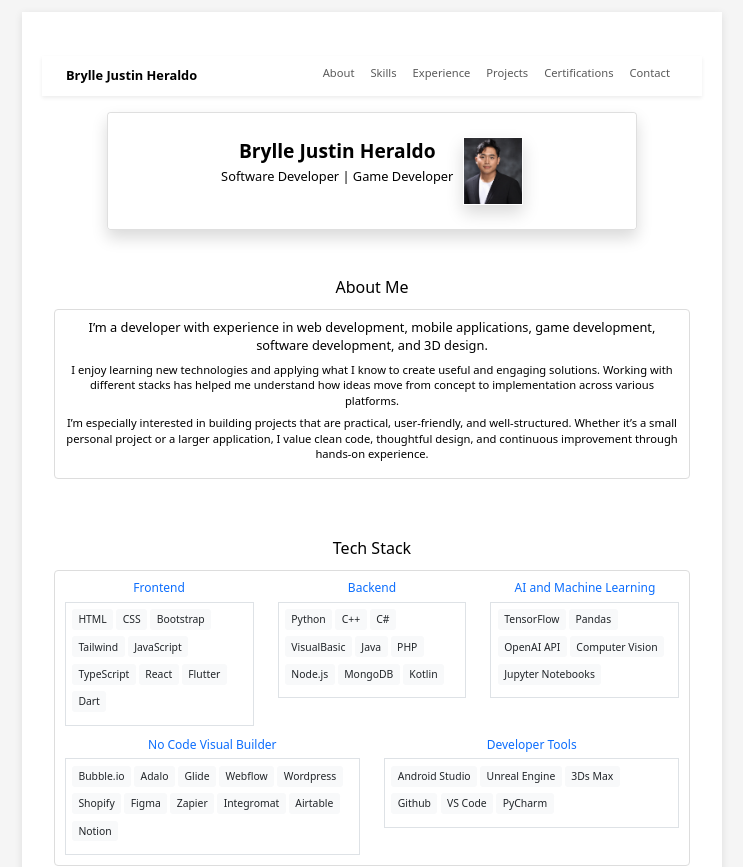
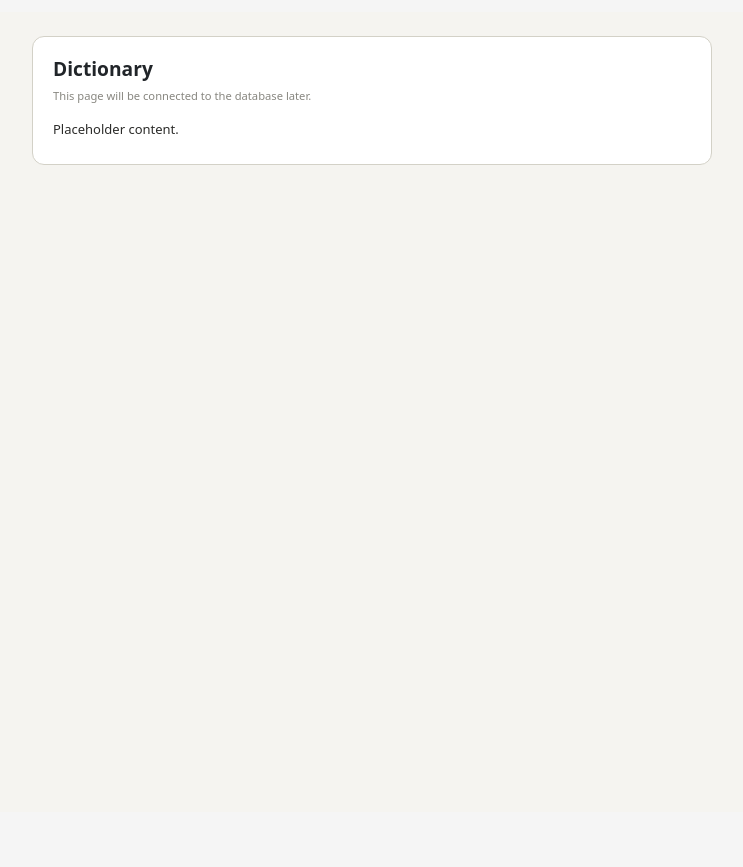
Before and after one commit to TeruhashiN/reactapp, a React (Vite) app: page /dictionary in a window 1280 px wide. Before the commit this address led to /. Shown: the top 867 px of the page, without its empty margins (268-1011 px from the left). After the commit the page ends 824 px from the top, so only its background shows below. Built offline with nearby package versions, Linux system fonts and the light colour scheme.

Commit message:
adding dictionary

```diff
--- a/src/App.tsx
+++ b/src/App.tsx
@@ -3,6 +3,7 @@ import { Navigate, Route, Routes } from "react-router-dom";
 import Home from "./components/Home";
 import Quiz from "./components/Quiz";
 import Dashboard from "./components/Dashboard";
+import Dictionary from "./components/Dictionary";
 
 function App() {
   return (
@@ -10,6 +11,7 @@ function App() {
       <Route path="/" element={<Home />} />
       <Route path="/quiz" element={<Quiz />} />
       <Route path="/dashboard" element={<Dashboard />} />
+      <Route path="/dictionary" element={<Dictionary />} />
       <Route path="*" element={<Navigate to="/" replace />} />
     </Routes>
   );
--- a/src/components/Dashboard.tsx
+++ b/src/components/Dashboard.tsx
@@ -1,5 +1,5 @@
 import { useEffect, useMemo, useState } from "react";
-import { Navigate } from "react-router-dom";
+import { Navigate, useNavigate } from "react-router-dom";
 
 type MeResponse = {
   user: { user_id: number; username: string; score: number };
@@ -42,7 +42,9 @@ function getInitials(username: string) {
 }
 
 export default function Dashboard() {
+  const navigate = useNavigate();
   const [loading, setLoading] = useState(true);
+
   const [me, setMe] = useState<MeResponse["user"] | null>(null);
   const [leaderboard, setLeaderboard] = useState<{
     totalUsers: number;
@@ -222,6 +224,72 @@ export default function Dashboard() {
               );
             })}
           </div>
+        </div>
+
+        {/* ── Dictionary ── */}
+        <div style={styles.card}>
+          <button
+            type="button"
+            onClick={() => navigate("/dictionary")}
+            style={{
+              width: "100%",
+              border: "0.5px solid #D3D1C7",
+              background: "#FAECE7",
+              padding: "0.95rem 1rem",
+              borderRadius: 10,
+              cursor: "pointer",
+              textAlign: "left",
+              display: "flex",
+              alignItems: "center",
+              justifyContent: "space-between",
+              gap: 12,
+              transition:
+                "transform 0.12s ease, box-shadow 0.12s ease, background 0.12s ease",
+            }}
+            aria-label="Open dictionary"
+            onMouseEnter={(e) => {
+              (e.currentTarget as HTMLButtonElement).style.boxShadow =
+                "0 8px 18px rgba(60, 52, 137, 0.10)";
+              (e.currentTarget as HTMLButtonElement).style.transform =
+                "translateY(-1px)";
+              (e.currentTarget as HTMLButtonElement).style.background =
+                "#F7E0D8";
+            }}
+            onMouseLeave={(e) => {
+              (e.currentTarget as HTMLButtonElement).style.boxShadow = "none";
+              (e.currentTarget as HTMLButtonElement).style.transform =
+                "translateY(0)";
+              (e.currentTarget as HTMLButtonElement).style.background =
+                "#FAECE7";
+            }}
+          >
+            <div style={{ display: "flex", flexDirection: "column", gap: 4 }}>
+              <h2 style={{ ...styles.cardTitle, margin: 0, fontSize: 16 }}>
+                Dictionary
+              </h2>
+              <p style={{ ...styles.cardSub, margin: 0 }}>
+                Quick lookup for useful words
+              </p>
+            </div>
+            <span
+              aria-hidden="true"
+              style={{
+                width: 36,
+                height: 36,
+                borderRadius: 10,
+                background: "#EEEDFE",
+                border: "0.5px solid #AFA9EC",
+                display: "inline-flex",
+                alignItems: "center",
+                justifyContent: "center",
+                fontSize: 16,
+                flexShrink: 0,
+                color: "#3C3489",
+              }}
+            >
+              🔎
+            </span>
+          </button>
         </div>
 
         {/* ── English level ── */}
@@ -621,6 +689,41 @@ const styles: Record<string, React.CSSProperties> = {
   dlLabel: { color: "#888780" },
   dlVal: { fontWeight: 500 },
 
+  /* Dictionary table */
+  tableWrap: {
+    marginTop: 12,
+    overflowX: "auto",
+  },
+  table: {
+    width: "100%",
+    borderCollapse: "separate" as const,
+    borderSpacing: 0,
+    fontSize: 13,
+  },
+  th: {
+    textAlign: "left" as const,
+    fontSize: 12,
+    color: "#888780",
+    fontWeight: 600,
+    padding: "10px 10px",
+    borderBottom: "0.5px solid #F1EFE8",
+    whiteSpace: "nowrap",
+  },
+  td: {
+    padding: "10px 10px",
+    borderBottom: "0.5px solid #F1EFE8",
+    color: "#2C2C2A",
+    verticalAlign: "top",
+  },
+  tdWord: {
+    padding: "10px 10px",
+    borderBottom: "0.5px solid #F1EFE8",
+    fontWeight: 600,
+    color: "#3C3489",
+    whiteSpace: "nowrap",
+    verticalAlign: "top",
+  },
+
   /* Options */
   optRow: {
     display: "flex",
--- /dev/null
+++ b/src/components/Dictionary.tsx
@@ -0,0 +1,35 @@
+export default function Dictionary() {
+  return (
+    <div
+      style={{
+        minHeight: "100vh",
+        backgroundColor: "#f5f4f0",
+        padding: "24px 16px 48px",
+      }}
+    >
+      <div style={{ maxWidth: 680, margin: "0 auto" }}>
+        <div
+          style={{
+            background: "#fff",
+            border: "0.5px solid #D3D1C7",
+            borderRadius: 12,
+            padding: "1.25rem",
+          }}
+        >
+          <h1 style={{ fontSize: 18, fontWeight: 600, margin: 0 }}>
+            Dictionary
+          </h1>
+          <p style={{ color: "#888780", marginTop: 8 }}>
+            This page will be connected to the database later.
+          </p>
+
+          <div style={{ marginTop: 16 }}>
+            <p style={{ fontSize: 13, color: "#2C2C2A" }}>
+              Placeholder content.
+            </p>
+          </div>
+        </div>
+      </div>
+    </div>
+  );
+}
```
Also changed, not shown: 1 other file (tests, documents, lock files or other folders).
